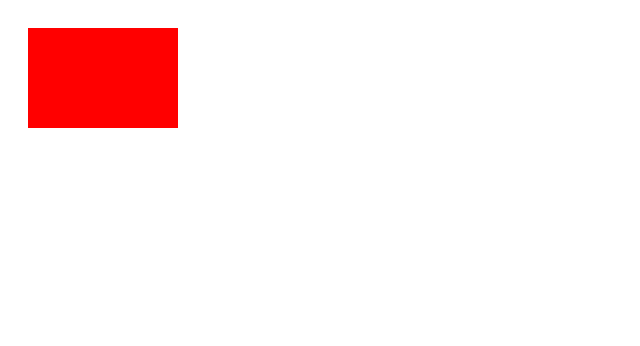
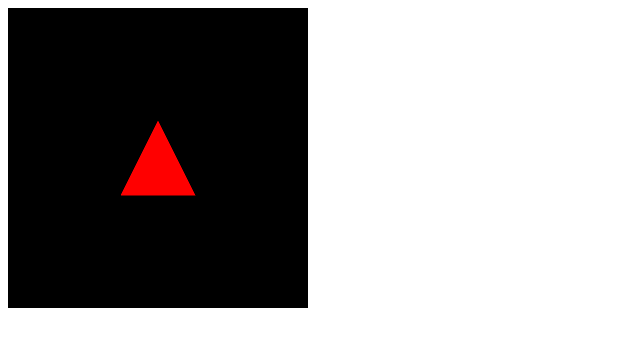
Before and after one commit to v2Kamikaze/wegb-gl, a website built with Vite: page index.html in a window 1280 px wide. Shown: the whole page, without its empty margins (0-640 px from the left). Built offline with nearby package versions, Linux system fonts and the light colour scheme.

Commit message:
Funções úteis para WegbGl criadas

```diff
--- a/index.html
+++ b/index.html
@@ -7,6 +7,25 @@
     <title>Vite + TS</title>
   </head>
   <body>
+    <script id="fragment-shader" type="x-shader/x-fragment">
+      precision mediump float;
+
+      void main(){
+          gl_FragColor = vec4(1, 0, 0, 1.0);
+      }
+
+    </script>
+
+    <script id="vertex-shader" type="x-shader/x-vertex">
+      attribute vec4 position;
+
+      void main(){
+          gl_Position = position;
+      }
+
+    </script>
+
+
     <canvas id="app" width="300" height="300"></canvas>
     <script type="module" src="/src/main.ts"></script>
   </body>
--- /dev/null
+++ b/src/frag_shader.frag
@@ -0,0 +1,5 @@
+precision mediump float;
+
+void main(){
+    gl_FragColor = vec4(1,0,0, 1.0);
+}
--- /dev/null
+++ b/src/gl_utils.ts
@@ -0,0 +1,86 @@
+export const GLUtils = {
+  InitGL: function (): WebGLRenderingContext {
+    const canvas = document.querySelector<HTMLCanvasElement>("#app")!;
+    const gl =
+      canvas.getContext("webgl") ||
+      (canvas.getContext("experimental-webgl") as WebGLRenderingContext);
+
+    if (gl === null) {
+      window.alert("Seu navegador não suporta WebGL");
+    }
+
+    return gl;
+  },
+
+  ClearCanvas: function (gl: WebGLRenderingContext) {
+    gl.viewport(0, 0, gl.canvas.width, gl.canvas.height);
+    gl.clearColor(0, 0, 0, 1);
+    gl.clear(gl.COLOR_BUFFER_BIT);
+  },
+
+  CreateProgram: function (
+    gl: WebGLRenderingContext,
+    ...shaders: WebGLShader[]
+  ) {
+    const program = gl.createProgram();
+
+    if (program === null) {
+      throw new Error("Program nulo");
+    } else {
+      shaders.forEach((shader) => {
+        gl.attachShader(program, shader);
+      });
+
+      gl.linkProgram(program);
+
+      const success = gl.getProgramParameter(program, gl.LINK_STATUS);
+      if (!success) {
+        const errorLog = gl.getProgramInfoLog(program);
+        throw new Error(`Erro ao vincular programa: ${errorLog}`);
+      }
+    }
+
+    return program;
+  },
+
+  CreateVertexShader: function (gl: WebGLRenderingContext, shaderSrc: string) {
+    const vertexShader = gl.createShader(gl.VERTEX_SHADER);
+
+    if (vertexShader === null) {
+      throw new Error("VertexShader nulo");
+    } else {
+      gl.shaderSource(vertexShader, shaderSrc);
+      gl.compileShader(vertexShader);
+
+      const success = gl.getShaderParameter(vertexShader, gl.COMPILE_STATUS);
+      if (!success) {
+        const errorLog = gl.getShaderInfoLog(vertexShader);
+        throw new Error(`Erro na compilação do Vertex shader: ${errorLog}`);
+      }
+    }
+
+    return vertexShader;
+  },
+
+  CreateFragmentShader: function (
+    gl: WebGLRenderingContext,
+    shaderSrc: string
+  ) {
+    const fragmentShader = gl.createShader(gl.FRAGMENT_SHADER);
+
+    if (fragmentShader === null) {
+      throw new Error("FragmentShader nulo");
+    } else {
+      gl.shaderSource(fragmentShader, shaderSrc);
+      gl.compileShader(fragmentShader);
+
+      const success = gl.getShaderParameter(fragmentShader, gl.COMPILE_STATUS);
+      if (!success) {
+        const errorLog = gl.getShaderInfoLog(fragmentShader);
+        throw new Error(`Erro na compilação do Fragment shader: ${errorLog}`);
+      }
+    }
+
+    return fragmentShader;
+  },
+};
--- a/src/main.ts
+++ b/src/main.ts
@@ -1,6 +1,34 @@
+import { GLUtils } from "./gl_utils";
 
-const canvas = document.querySelector<HTMLCanvasElement>('#app')!;
-const ctx = canvas.getContext("2d")!
-ctx.rect(20, 20, 150, 100);
-ctx.fillStyle = "red";
-ctx.fill();
+const gl = GLUtils.InitGL();
+
+const vertexShaderSrc = document.getElementById("vertex-shader")!.innerText;
+const fragmentShaderSrc = document.getElementById("fragment-shader")!.innerText;
+
+const vertexShader = GLUtils.CreateVertexShader(gl, vertexShaderSrc);
+const fragmentShader = GLUtils.CreateFragmentShader(gl, fragmentShaderSrc);
+const program = GLUtils.CreateProgram(gl, vertexShader, fragmentShader);
+
+gl.useProgram(program);
+
+const triangle = Float32Array.from([0.0, 0.25, -0.25, -0.25, 0.25, -0.25]);
+
+const bufferPointer = gl.createBuffer();
+gl.bindBuffer(gl.ARRAY_BUFFER, bufferPointer);
+gl.bufferData(gl.ARRAY_BUFFER, triangle, gl.STATIC_DRAW);
+const positionPointer = gl.getAttribLocation(program, "position");
+
+gl.enableVertexAttribArray(positionPointer);
+
+gl.vertexAttribPointer(
+  positionPointer,
+  2, // quantidade de dados em cada processamento
+  gl.FLOAT, // tipo de cada dado (tamanho)
+  false, // normalizar
+  2 * 4, // tamanho do bloco
+  0 // salto inicial
+);
+
+GLUtils.ClearCanvas(gl);
+
+gl.drawArrays(gl.TRIANGLES, 0, 3);
--- /dev/null
+++ b/src/vertex_shader.vert
@@ -0,0 +1,5 @@
+attribute vec4 position;
+
+void main(){
+    gl_Position = position;
+}
```
